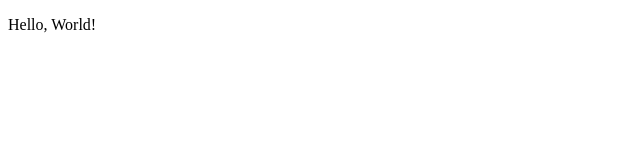
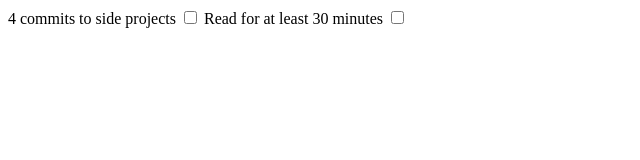
Before and after one commit to yusufhilmi/site-blocker-extension, a browser extension: page hello.html in a window 1280 px wide. Shown: the whole page, without its empty margins (0-640 px from the left). Drawn offline with Linux system fonts and the light colour scheme.

Commit message:
add content script and a super duper basic html file

```diff
--- a/hello.html
+++ b/hello.html
@@ -1,9 +1,17 @@
 <!DOCTYPE html>
 <html>
+
 <head>
-  <title>Hello, World!</title>
+  <title>Site Blocker, Todo list</title>
 </head>
+
 <body>
-  <p>Hello, World!</p>
+  <div>
+    <label for="code-time">4 commits to side projects</label>
+    <input type="checkbox" id="code-time" />
+    <label for="read-book">Read for at least 30 minutes</label>
+    <input type="checkbox" id="read-book" />
+  </div>
 </body>
+
 </html>
```
Also changed, not shown: content.js (added, +52 -0 lines).
